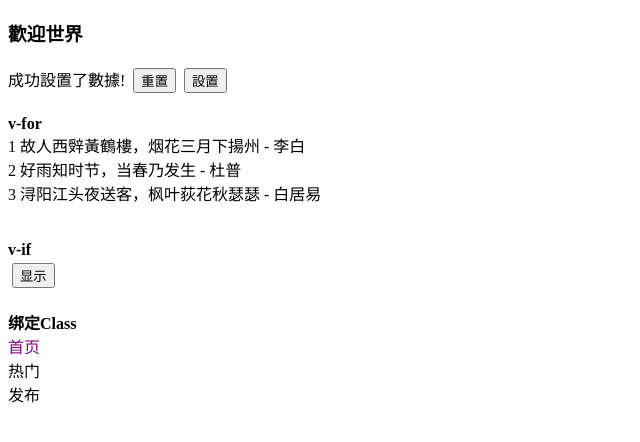
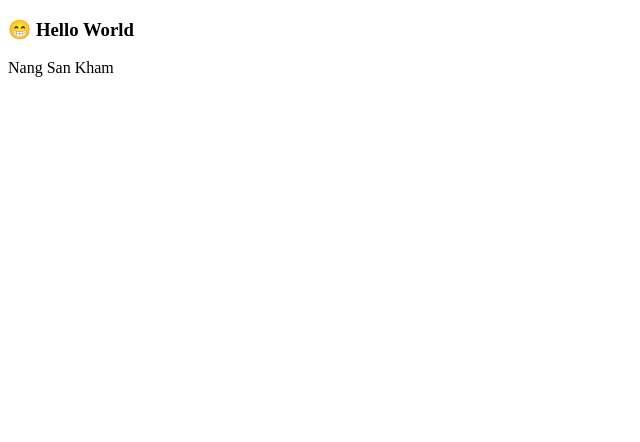
Before and after one commit to aptx4869nsk/ninghao-vue, a Vue app: page / in a window 1280 px wide. Shown: the top 442 px of the page, without its empty margins (0-640 px from the left). Built offline with nearby package versions, Linux system fonts and the light colour scheme.

Commit message:
数据管理

```diff
--- a/package.json
+++ b/package.json
@@ -8,7 +8,8 @@
     "lint": "vue-cli-service lint"
   },
   "dependencies": {
-    "vue": "^3.0.0"
+    "vue": "^3.0.0",
+    "vuex": "^4.0.0-0"
   },
   "devDependencies": {
     "@typescript-eslint/eslint-plugin": "^4.18.0",
--- /dev/null
+++ b/src/app/app.plugin.ts
@@ -0,0 +1,8 @@
+import { Plugin } from 'vuex';
+import { RootState } from '@/app/app.store';
+
+export const logger: Plugin<RootState> = store => {
+  store.subscribe((mutation, state) => {
+    console.log('logger: ', mutation, state);
+  });
+};
--- /dev/null
+++ b/src/app/app.store.ts
@@ -0,0 +1,73 @@
+import user, { UserState } from '@/user/user.store';
+import { createStore, createLogger } from 'vuex';
+import { logger } from './app.plugin';
+
+export interface RootState {
+  name: string;
+  loading: boolean;
+  user?: UserState;
+}
+/**
+ * 创建 Store
+ */
+const store = createStore({
+  /**
+   * 数据
+   */
+  state: {
+    name: '',
+    loading: false,
+  },
+
+  /**
+   * 获取器
+   */
+  getters: {
+    name(state) {
+      return `😁 ${state.name}`;
+    },
+  },
+
+  /**
+   * 修改器
+   */
+  mutations: {
+    setName(state, data) {
+      state.name = data;
+    },
+
+    setLoading(state, data) {
+      state.loading = data;
+    },
+  },
+
+  /**
+   * 动作
+   */
+  actions: {
+    // getName(context) {
+    //   const name = 'Hello World';
+    //   context.commit('setName', name);
+    //   console.log(context);
+    // },
+    getName({ commit, rootState }) {
+      //console.log(rootState);
+
+      commit('setLoading', true);
+      setTimeout(() => {
+        const name = 'Hello World';
+        commit('setName', name);
+        commit('setLoading', false);
+      }, 2000);
+    },
+  },
+
+  modules: {
+    //user: user,
+    user,
+  },
+
+  plugins: [createLogger(), logger],
+});
+
+export default store;
--- a/src/app/app.vue
+++ b/src/app/app.vue
@@ -1,100 +1,58 @@
 <template>
-  <h3>{{ name }}</h3>
-  {{ processStatus }}
-  <button v-on:click="resetName">重置</button>
-  <button @click="setName">設置</button>
+  <!-- <h3>{{ $store.state.name }}</h3> -->
+  <!-- <h3>{{ appName }}</h3> -->
+  <h3 @click="onClickName">
+    {{ name }}
+    <span v-if="loading">加载中...</span>
+  </h3>
 
-  <br />
-  <br />
-
-  <strong>v-for</strong>
-  <div v-for="(post, index) in postList" :key="post.id">
-    {{ index + 1 }} {{ post.content }} - {{ post.author }}
-  </div>
-
-  <br />
-  <br />
-
-  <strong>v-if</strong>
-  <br />
-  <div v-if="visible">隐藏的内容！</div>
-  <button v-on:click="visible = !visible">
-    {{ visible ? '隐藏' : '显示' }}
-  </button>
-
-  <br />
-  <br />
-
-  <strong>绑定Class</strong>
-  <br />
-  <div
-    :class="['item-menu', { active: currentItem === index }]"
-    @click="currentItem = index"
-    v-for="(item, index) in menuItems"
-    :key="index"
-  >
-    {{ item }}
-  </div>
+  <!-- {{ user.currentUser }} -->
+  {{ currentUser }}
 </template>
 
 <script>
+import { mapState, mapGetters, mapMutations, mapActions } from 'vuex';
+
 export default {
   data() {
-    return {
-      name: 'Hello World',
-
-      postList: [
-        {
-          id: 1,
-          content: '故人西辤黃鶴樓，烟花三月下揚州',
-          author: '李白',
-        },
-        {
-          id: 2,
-          content: '好雨知时节，当春乃发生',
-          author: '杜普',
-        },
-        {
-          id: 3,
-          content: '浔阳江头夜送客，枫叶荻花秋瑟瑟',
-          author: '白居易',
-        },
-      ],
-
-      visible: false,
-
-      menuItems: ['首页', '热门', '发布'],
-      currentItem: 0,
-    };
+    return {};
   },
 
   computed: {
-    processStatus() {
-      return this.name === 'Hello World' ? '初始化...' : '成功設置了數據!';
-    },
-  },
-
-  watch: {
-    name(newName, oldName) {
-      console.log(`name 發生了變化：${oldName} -> ${newName}`);
-    },
+    //...mapState(['name']),
+    // ...mapState({
+    //   appName: 'name',
+    // }),
+    // ...mapGetters(['name']),
+    ...mapState(['loading', 'user']),
+    ...mapGetters({
+      name: 'name',
+      currentUser: 'user/currentUser',
+    }),
   },
 
   created() {
-    console.log('App 組件已創建!');
-
-    this.setName();
+    // this.$store.dispatch('getName'); //
+    this.getName();
+    this.getCurrentUser();
   },
 
   methods: {
-    setName() {
-      setTimeout(() => {
-        this.name = '歡迎世界';
-      }, 3000);
-    },
+    ...mapMutations(['setName']),
 
-    resetName() {
-      this.name = 'Hello World';
+    ...mapActions({
+      getName: 'getName',
+      getCurrentUser: 'user/getCurrentUser',
+    }),
+
+    onClickName() {
+      if (this.$store.state.name === 'Hello World') {
+        //this.$store.commit('setName', '世界就是如此美妙~');
+        this.setName('世界就是如此美妙~');
+      } else {
+        this.setName('Hello World');
+        //this.$store.commit('setName', 'Hello World');
+      }
     },
   },
 };
--- a/src/app/styles/app.css
+++ b/src/app/styles/app.css
@@ -1,12 +1,12 @@
-button {
-    margin: 4px;
-  }
+input[type='text'],
+textarea,
+select {
+  padding: 4px 8px;
+  margin: 8px 0;
+  margin-right: 8px;
+  font-size: 16px;
+}
 
-  .menu {
-    display: flex;
-    gap: 16px;
-  }
-
-  .active {
-    color: purple;
-  }
+label {
+  margin-left: 4px;
+}
--- /dev/null
+++ b/src/user/user.store.ts
@@ -0,0 +1,35 @@
+import { RootState } from '@/app/app.store';
+import { Module } from 'vuex';
+
+export interface UserState {
+  currentUser: string;
+}
+
+const store: Module<UserState, RootState> = {
+  namespaced: true,
+
+  state: {
+    currentUser: '',
+  },
+
+  getters: {
+    currentUser(state) {
+      return state.currentUser;
+    },
+  },
+
+  mutations: {
+    setCurrentUser(state, data) {
+      state.currentUser = data;
+    },
+  },
+
+  actions: {
+    getCurrentUser(context) {
+      const user = 'Nang San Kham';
+      context.commit('setCurrentUser', user);
+    },
+  },
+};
+
+export default store;
```
Also changed, not shown: src/main.ts (+6 -1 lines), 1 other file (tests, documents, lock files or other folders).
